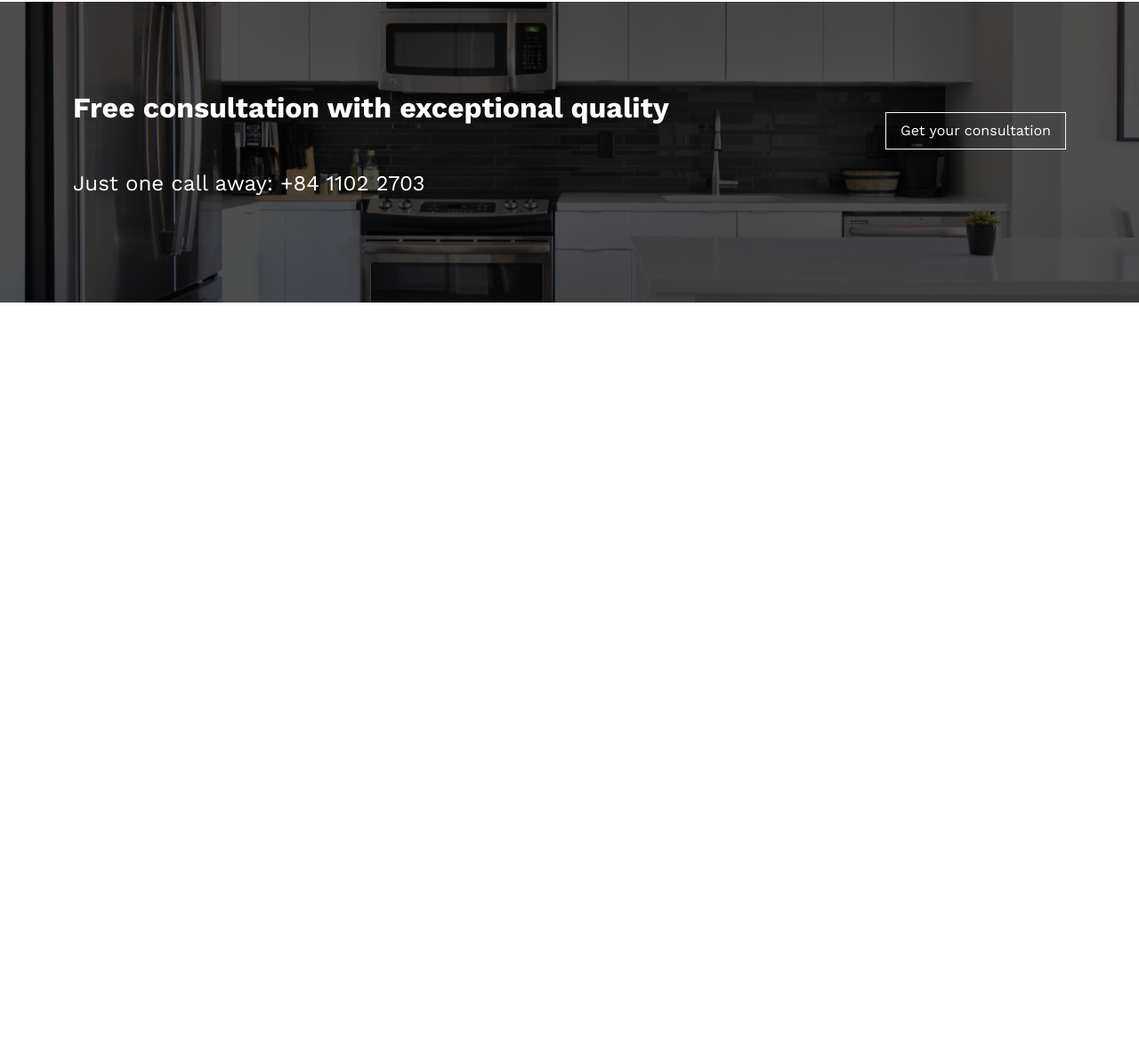
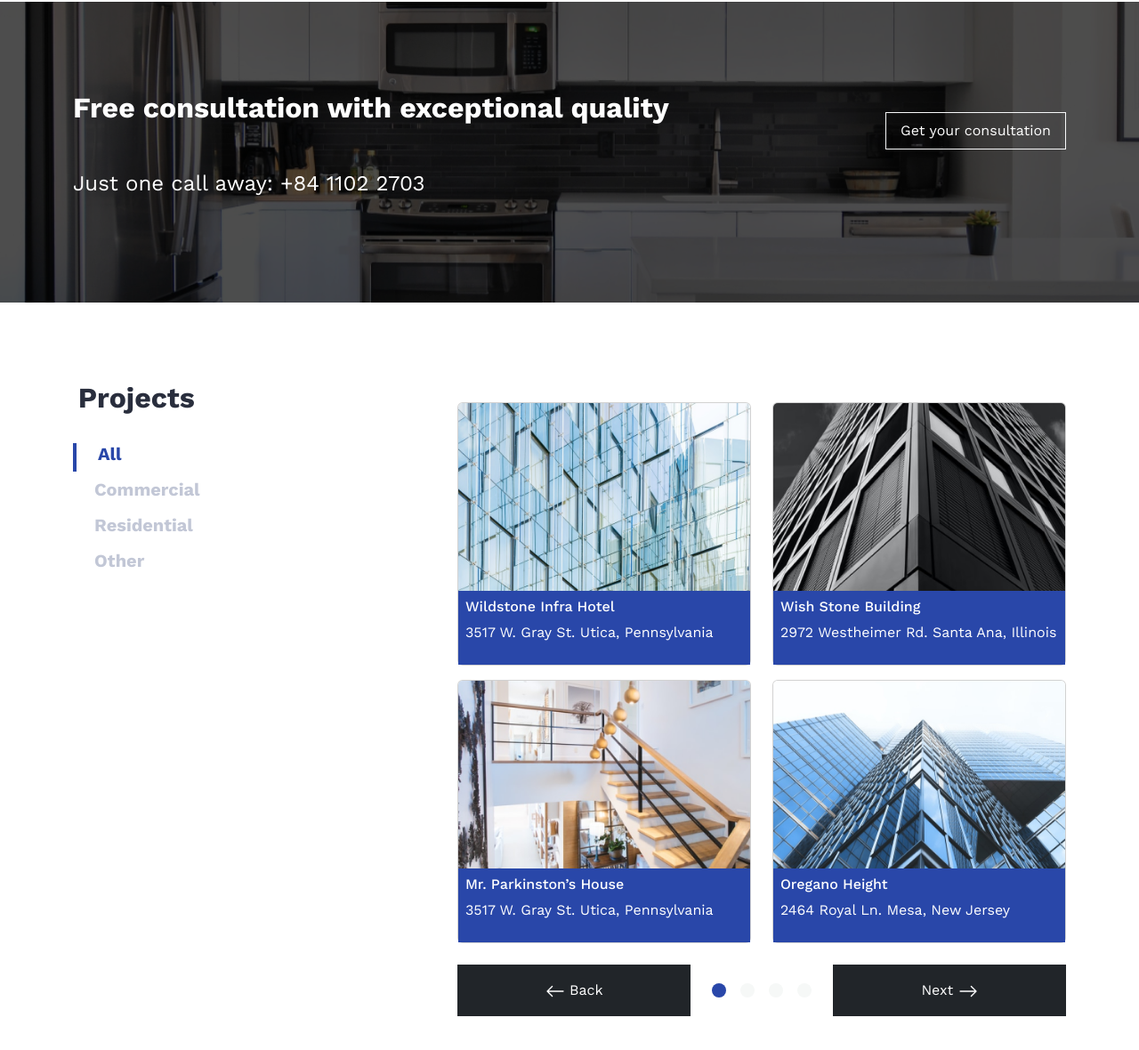
Before and after one commit to IvanNugiban/box-landing-page, a website: page index.html in a window 1280 px wide. Shown: the part 3692-4872 px from the top of the page at 89% size. Before the commit the page ends 4032 px from the top, so only its background shows below. Drawn offline with nearby package versions, Linux system fonts and the light colour scheme.

Commit message:
Added projects section

```diff
--- a/css/main.scss
+++ b/css/main.scss
@@ -85,7 +85,9 @@ body {
   margin-left: $spacer * 9;
 }
 
-
+.text-neutral-200 {
+  color: #C2C7D6;
+}
 
 .text-neutral-400 {
   color: #858EAD;
@@ -244,7 +246,7 @@ body {
   padding: 103px 0 260px 0;
 
   @include media-breakpoint-down(xl) {
-    padding: 30px 0 30px 0;
+    padding: 30px 0 50px 0;
   }
 }
 
@@ -334,3 +336,26 @@ body {
   background-position: center;
   background-image: url("../img/ConsultationBackground.png");
 }
+
+.projectsSection {
+  padding: 88px 0 137px 0;
+
+  @include media-breakpoint-down(lg) {
+    padding: 40px 0 50px 0;
+  }
+
+  .projectCard {
+    max-width: 330px;
+
+    @include media-breakpoint-down(sm) {
+      max-width: 100%;
+    }
+  }
+
+  .projectsCarouselCircle {
+    width: 16px;
+    height: 16px;
+    background-color: #F6F8F7;
+    border-radius: 50%;
+  }
+}
--- a/index.html
+++ b/index.html
@@ -268,6 +268,94 @@
 
             </section>
 
+            <section class="projectsSection">
+              <div class="container d-flex justify-content-between flex-column flex-lg-row gap-2">
+                <div class="d-flex flex-lg-column flex-row gap-4 align-items-center">
+                  <h2 class="fw-bold text-neutral-800">Projects</h3>
+
+                    <ul class="list-unstyled d-none  d-lg-flex flex-lg-column gap-2 ">
+                      <li role="button" class="border-start ps-4 border-4 border-primary text-primary"><h5 class="fw-bold">All</h5></li>
+                      <li role="button" class="ps-4 text-neutral-200 highlightable"><h5 class="fw-bold">Commercial</h5></li>
+                      <li role="button" class="ps-4 text-neutral-200 highlightable"><h5 class="fw-bold">Residential</h5></li>
+                      <li role="button" class="ps-4 text-neutral-200 highlightable"><h5 class="fw-bold">Other</h5></li>
+                    </ul>
+
+                    <nav class="d-lg-none pt-2" aria-label="breadcrumb">
+                      <ol class="breadcrumb">
+                        <li class="breadcrumb-item"><a href="#">All</a></li>
+                        <li class="breadcrumb-item active highlightable" aria-current="page">Commercial</li>
+                        <li class="breadcrumb-item active highlightable" aria-current="page">Residential</li>
+                        <li class="breadcrumb-item active highlightable" aria-current="page">Other</li>
+                      </ol>
+                    </nav>
+                </div>
+
+                <div>
+                <div class="row  mt-4">
+                  <div class="col-12 col-sm">
+                    <div role="button" class="projectCard card mb-3">
+                        <img class="card-img-top" src="img/Project1.png" alt=""/>
+
+                        <div class="card-body bg-primary text-white p-2">
+                            <h6>Wildstone Infra Hotel</h6>
+                            <p>3517 W. Gray St. Utica, Pennsylvania</p>
+                        </div>
+                    </div>
+
+                    <div role="button" class="projectCard card mb-3">
+                      <img class="card-img-top" src="img/Project3.png" alt=""/>
+
+                      <div class="card-body bg-primary text-white p-2">
+                          <h6>Mr. Parkinston’s House</h6>
+                          <p>3517 W. Gray St. Utica, Pennsylvania</p>
+                      </div>
+                  </div>
+                  </div>
+
+                  <div class="col-12 col-sm">
+                    <div role="button" class="projectCard card mb-3">
+                        <img class="card-img-top" src="img/Project2.png" alt=""/>
+
+                        <div class="card-body bg-primary text-white p-2">
+                            <h6>Wish Stone Building</h6>
+                            <p>2972 Westheimer Rd. Santa Ana, Illinois </p>
+                        </div>
+                    </div>
+
+                    <div role="button" class="projectCard card mb-3">
+                      <img class="card-img-top" src="img/Project4.png" alt=""/>
+
+                      <div class="card-body bg-primary text-white p-2">
+                          <h6>Oregano Height</h6>
+                          <p>2464 Royal Ln. Mesa, New Jersey </p>
+                      </div>
+                  </div>
+                  </div>
+
+                </div>
+
+                <div class="d-flex gap-4 align-items-center mt-2">
+                  <button  type="button" class="btn btn-dark w-100 no-round p-3"> <svg xmlns="http://www.w3.org/2000/svg" width="22" height="22" fill="currentColor" class="bi bi-arrow-left" viewBox="0 0 16 16">
+                    <path fill-rule="evenodd" d="M15 8a.5.5 0 0 0-.5-.5H2.707l3.147-3.146a.5.5 0 1 0-.708-.708l-4 4a.5.5 0 0 0 0 .708l4 4a.5.5 0 0 0 .708-.708L2.707 8.5H14.5A.5.5 0 0 0 15 8z"/>
+                  </svg> Back </button>
+
+                  <div class="d-flex gap-3">
+                    <div class="projectsCarouselCircle bg-primary"></div>
+                    <div class="projectsCarouselCircle"></div>
+                    <div class="projectsCarouselCircle"></div>
+                    <div class="projectsCarouselCircle"></div>
+                  </div>
+
+                  <button type="button" class="btn btn-dark w-100 no-round p-3">Next <svg xmlns="http://www.w3.org/2000/svg" width="22" height="22" fill="currentColor" class="bi bi-arrow-right" viewBox="0 0 16 16">
+                    <path fill-rule="evenodd" d="M1 8a.5.5 0 0 1 .5-.5h11.793l-3.147-3.146a.5.5 0 0 1 .708-.708l4 4a.5.5 0 0 1 0 .708l-4 4a.5.5 0 0 1-.708-.708L13.293 8.5H1.5A.5.5 0 0 1 1 8z"/>
+                  </svg></button>
+                </div>
+
+                </div>
+
+              </div>
+            </section>
+
           </main>
       </div>
 
```
Also changed, not shown: css/main.css, img/Project1.png (added), img/Project2.png (added), img/Project3.png (added), img/Project4.png (added), 1 other file.
